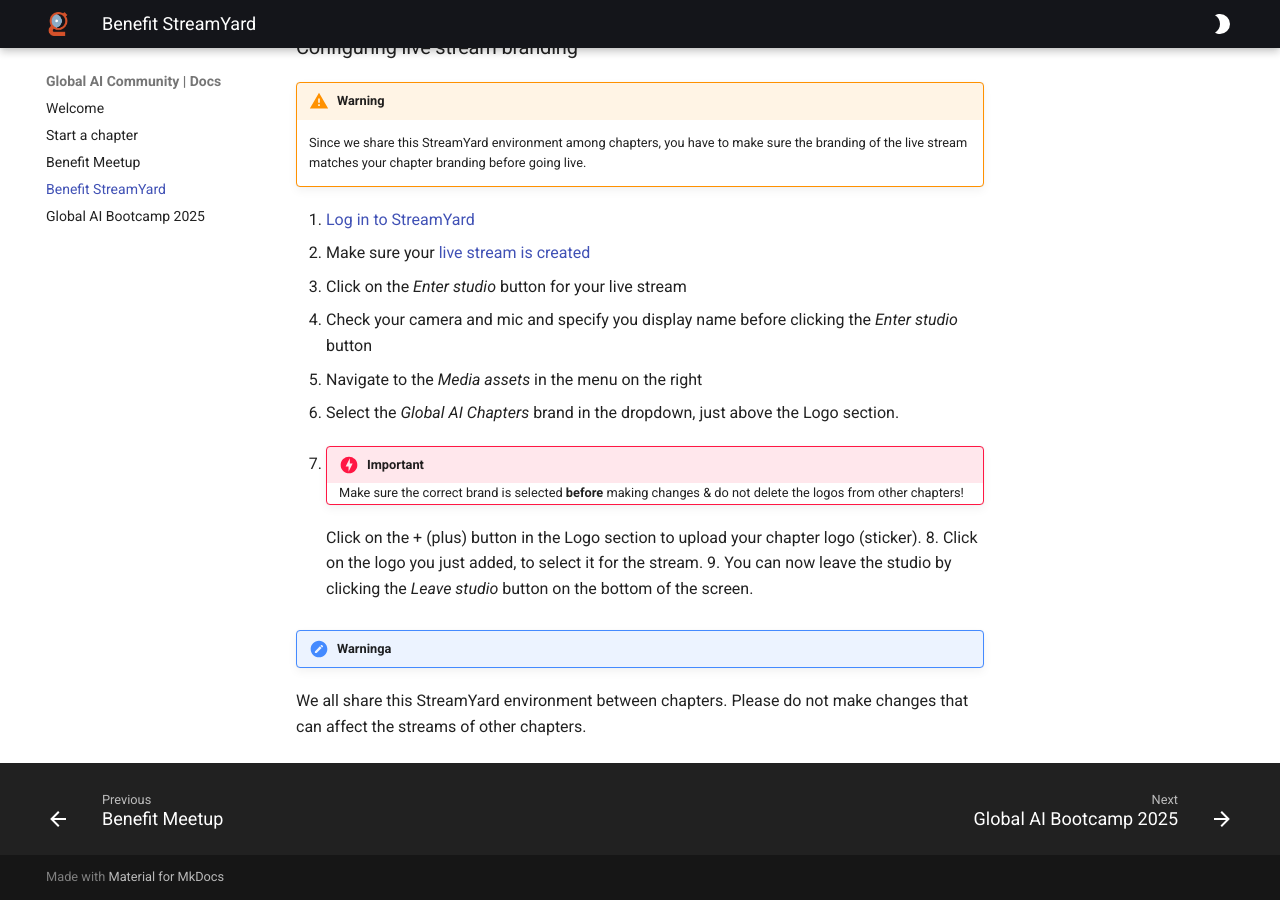
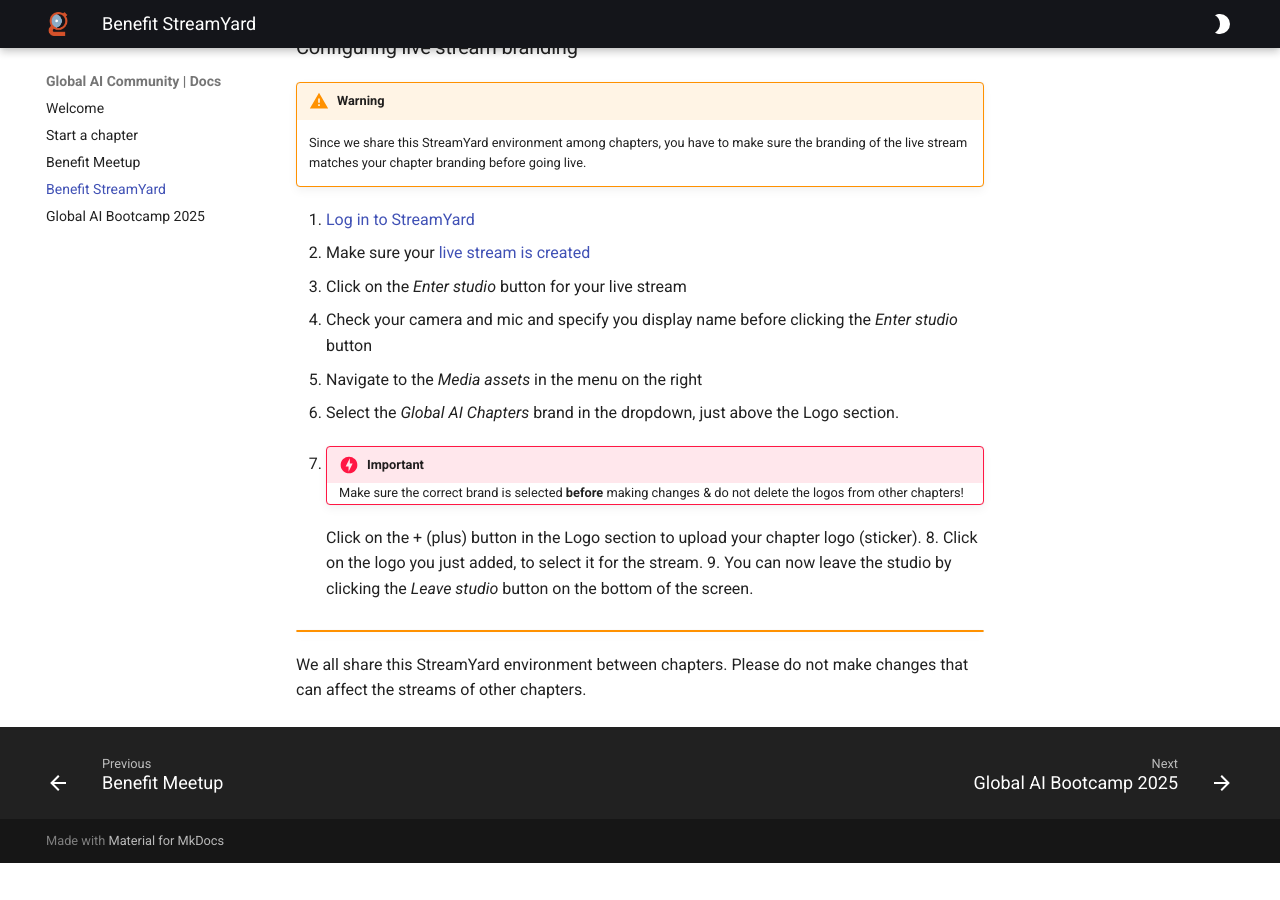
Before and after one commit to GlobalAICommunity/docs, an MkDocs documentation site: the page built from docs/streamyard.md, in a window 1280 px wide and 900 px high, scrolled down 2166 px. Built offline with MkDocs 1.6.1 and Material for MkDocs 9.7.7, drawn with Linux system fonts in a browser that asks for light colours; after the commit the page ends 3029 px from its top, so only the background shows below that.

Commit message:
Removed warning title

```diff
--- a/docs/streamyard.md
+++ b/docs/streamyard.md
@@ -73,5 +73,5 @@ After StreamYard is done setting up the live stream, it will show up in the list
 8. Click on the logo you just added, to select it for the stream.
 9. You can now leave the studio by clicking the *Leave studio* button on the bottom of the screen.
 
-!!! warningA
+!!! warning ""
    We all share this StreamYard environment between chapters. Please do not make changes that can affect the streams of other chapters.
```
